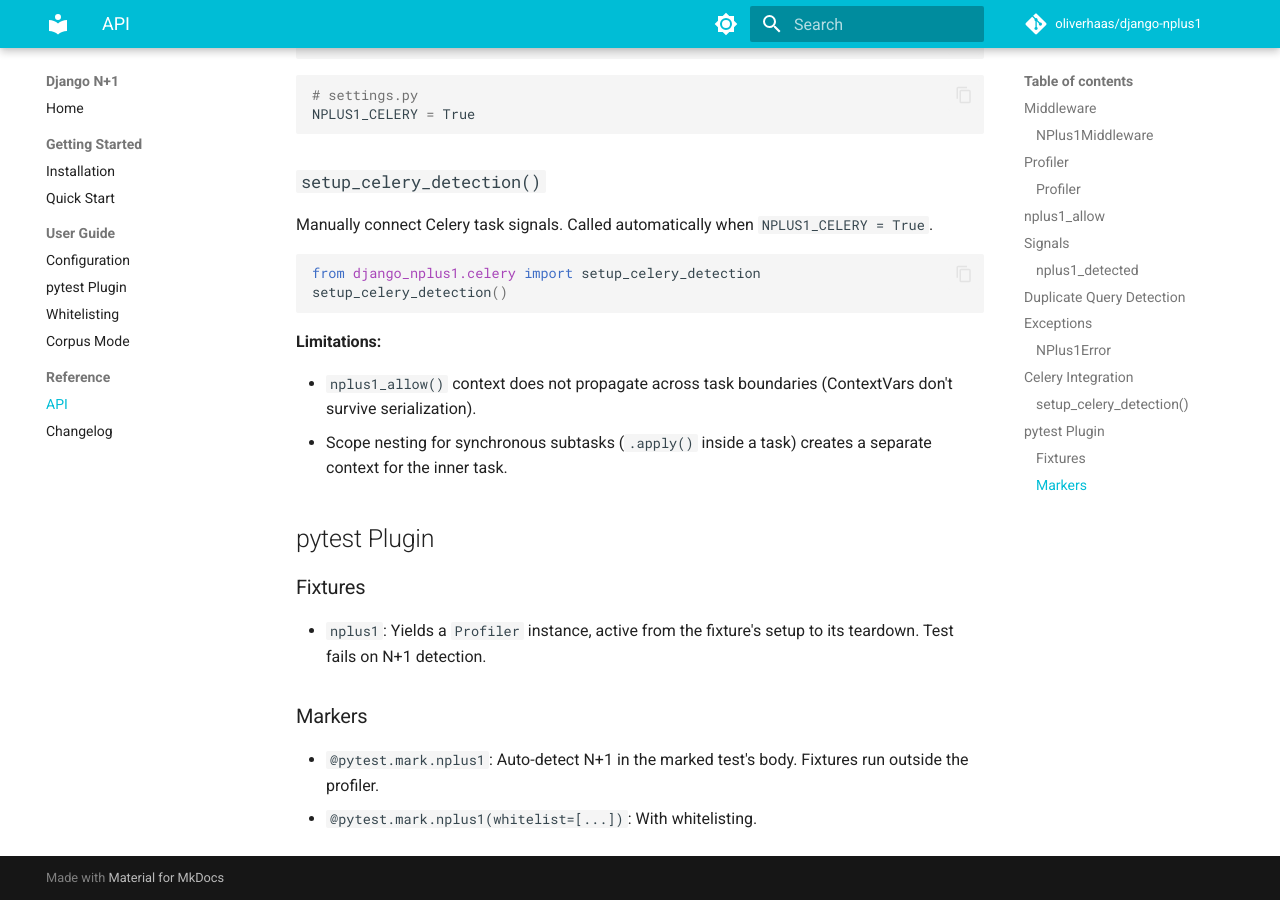
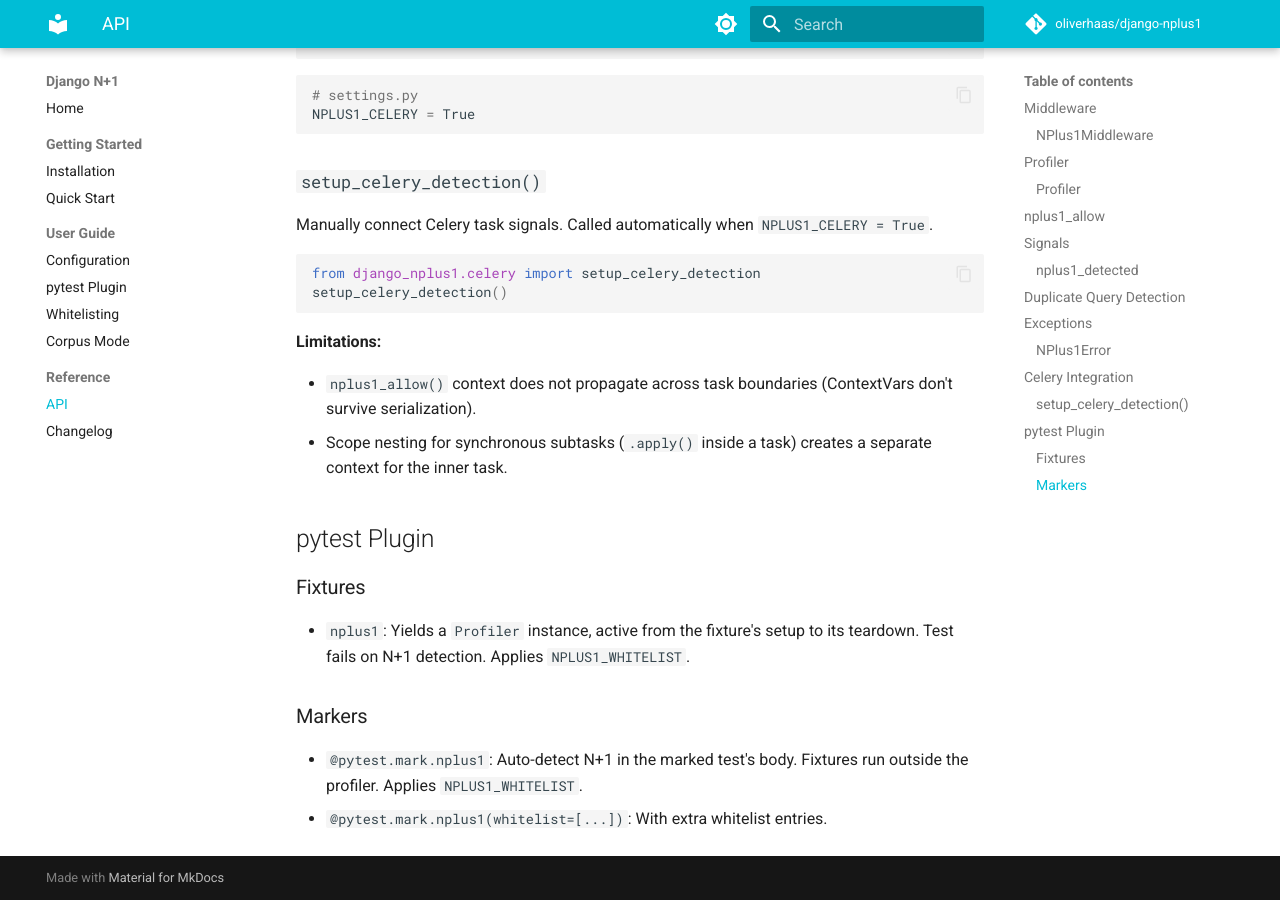
Before and after one commit to oliverhaas/django-nplus1, an MkDocs documentation site: the page built from docs/reference/api.md, in a window 1280 px wide and 900 px high, scrolled down 2873 px. Built offline with MkDocs 1.6.1 and Material for MkDocs 9.7.7, drawn with Linux system fonts in a browser that asks for light colours; comment, search, counter and statistics services are not loaded; the version menu is left out.

Commit message:
fix(plugin): apply NPLUS1_WHITELIST in the marker and nplus1 fixture

```diff
--- a/docs/reference/api.md
+++ b/docs/reference/api.md
@@ -140,9 +140,9 @@ setup_celery_detection()
 
 ### Fixtures
 
-- `nplus1`: Yields a `Profiler` instance, active from the fixture's setup to its teardown. Test fails on N+1 detection.
+- `nplus1`: Yields a `Profiler` instance, active from the fixture's setup to its teardown. Test fails on N+1 detection. Applies `NPLUS1_WHITELIST`.
 
 ### Markers
 
-- `@pytest.mark.nplus1`: Auto-detect N+1 in the marked test's body. Fixtures run outside the profiler.
-- `@pytest.mark.nplus1(whitelist=[...])`: With whitelisting.
+- `@pytest.mark.nplus1`: Auto-detect N+1 in the marked test's body. Fixtures run outside the profiler. Applies `NPLUS1_WHITELIST`.
+- `@pytest.mark.nplus1(whitelist=[...])`: With extra whitelist entries.
```
Also changed, not shown: docs/reference/changelog.md (+1 -0 lines), docs/user-guide/configuration.md (+1 -1 lines), docs/user-guide/pytest-plugin.md (+4 -0 lines), docs/user-guide/whitelisting.md (+1 -1 lines), 2 other files.
